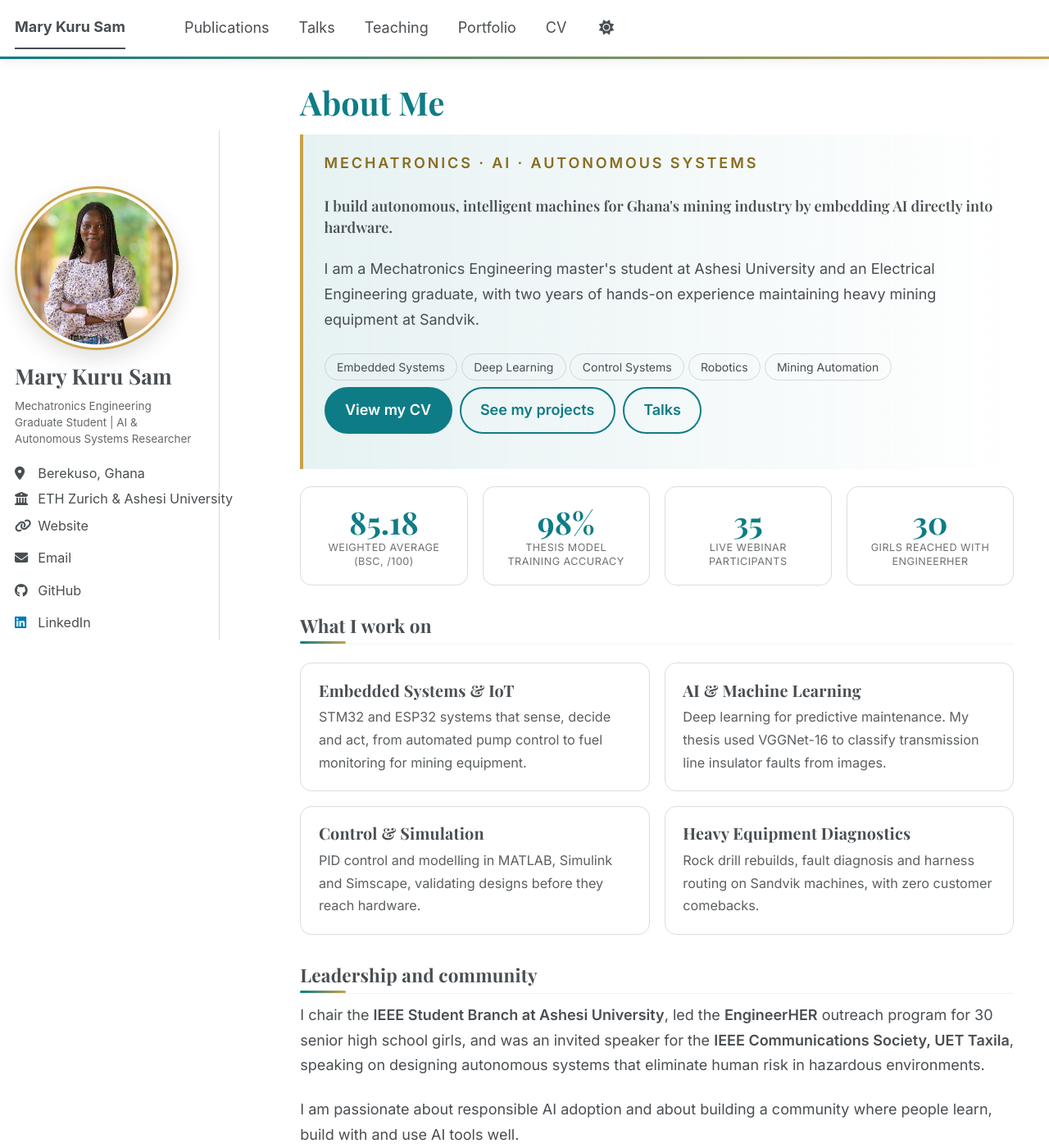
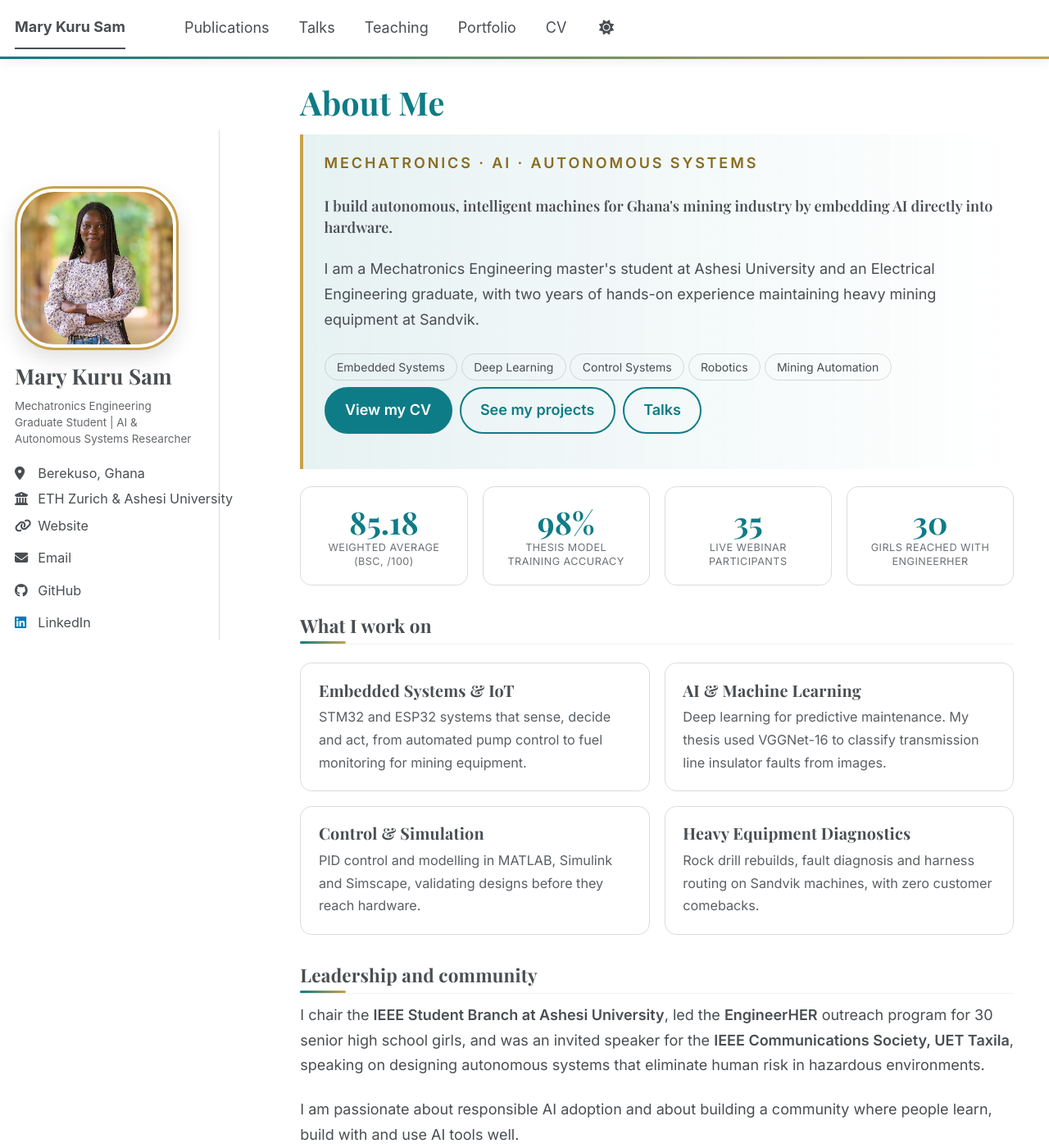
Before and after one commit to MaryKuruENG/MaryKuruENG.github.io, a Jekyll site: the page built from _pages/about.md, in a window 1280 px wide and 1400 px high. Shown: the whole window at 82% size. Built offline with Jekyll 4.4.1, drawn with Linux system fonts in a browser that asks for light colours; a style sheet for code colours, icons or effects is not loaded.

Commit message:
Update custom-style.css

```diff
--- a/assets/css/custom-style.css
+++ b/assets/css/custom-style.css
@@ -27,7 +27,7 @@ h1,h2,h3,.author__name,.archive__item-title{font-family:'Playfair Display',Georg
 .page__content a:hover{color:var(--ms-accent)}
 
 /* sidebar profile */
-.author__avatar img{border-radius:50%;border:3px solid var(--ms-gold);padding:3px;box-shadow:var(--ms-shadow);transition:transform .35s ease}
+.author__avatar img{border-radius:24%;border:3px solid var(--ms-gold);padding:3px;box-shadow:var(--ms-shadow);transition:transform .35s ease}
 .author__avatar img:hover{transform:scale(1.04) rotate(-1.5deg)}
 .author__name{font-size:1.35rem}
 .author__urls.social-icons li a{transition:color .2s ease,transform .2s ease;display:inline-block}
```
